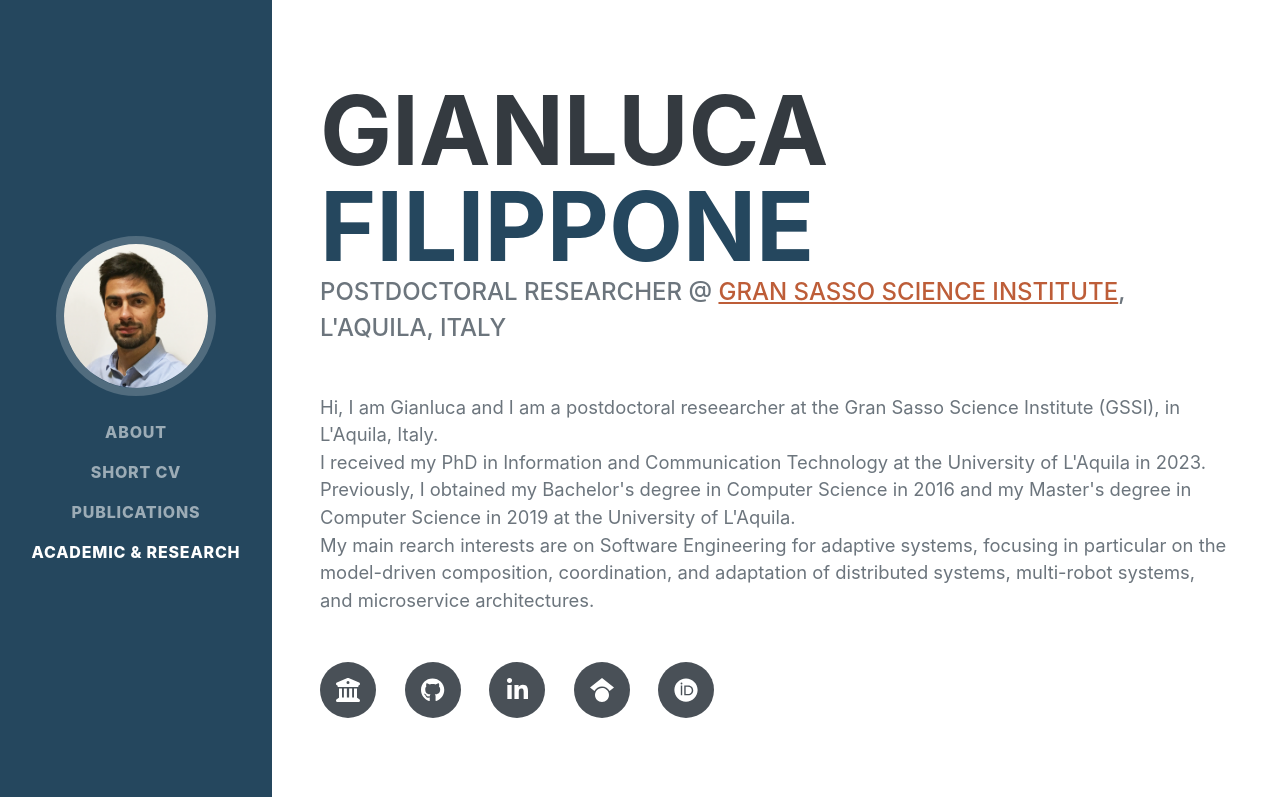
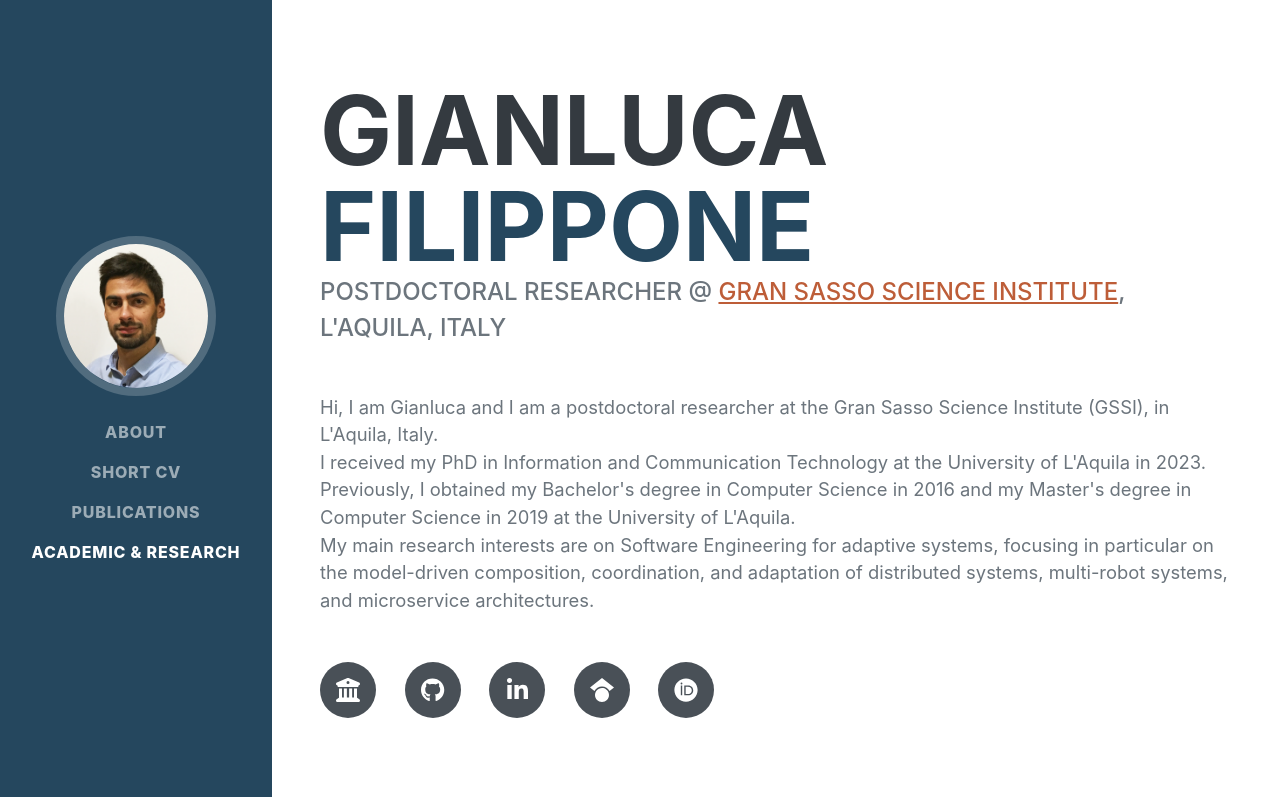
Before and after one commit to gianlucafilippone/gianlucafilippone.github.io, a plain HTML site: page index.html in a window 1280 px wide. Shown: the top 797 px of the page. Drawn offline with nearby package versions, Linux system fonts and the light colour scheme; a web font is replaced by a local one.

Commit message:
Fix writing

```diff
--- a/index.html
+++ b/index.html
@@ -49,11 +49,11 @@
                         Postdoctoral researcher @ <a href="https://www.gssi.it">Gran Sasso Science Institute</a>, L'Aquila, Italy
                     </div>
                     <p class="lead mb-5">
-                        Hi, I am Gianluca and I am a postdoctoral reseearcher at the Gran Sasso Science Institute (GSSI), in L'Aquila, Italy.
+                        Hi, I am Gianluca and I am a postdoctoral researcher at the Gran Sasso Science Institute (GSSI), in L'Aquila, Italy.
                         <br/>
                         I received my PhD in Information and Communication Technology at the University of L'Aquila in 2023. Previously, I obtained my Bachelor's degree in Computer Science in 2016 and my Master's degree in Computer Science in 2019 at the University of L'Aquila.
                         <br/>
-                        My main rearch interests are on Software Engineering for adaptive systems, focusing in particular on the model-driven composition, coordination, and adaptation of distributed systems, multi-robot systems, and microservice architectures.
+                        My main research interests are on Software Engineering for adaptive systems, focusing in particular on the model-driven composition, coordination, and adaptation of distributed systems, multi-robot systems, and microservice architectures.
                     </p>
                     <div class="social-icons">
                         <a class="social-icon" href="https://www.gssi.it/people/post-doc/post-doc-computer-science/item/25234-filippone-gianluca" target="_blank"><i class="fa-solid fa-building-columns"></i></a>
```
